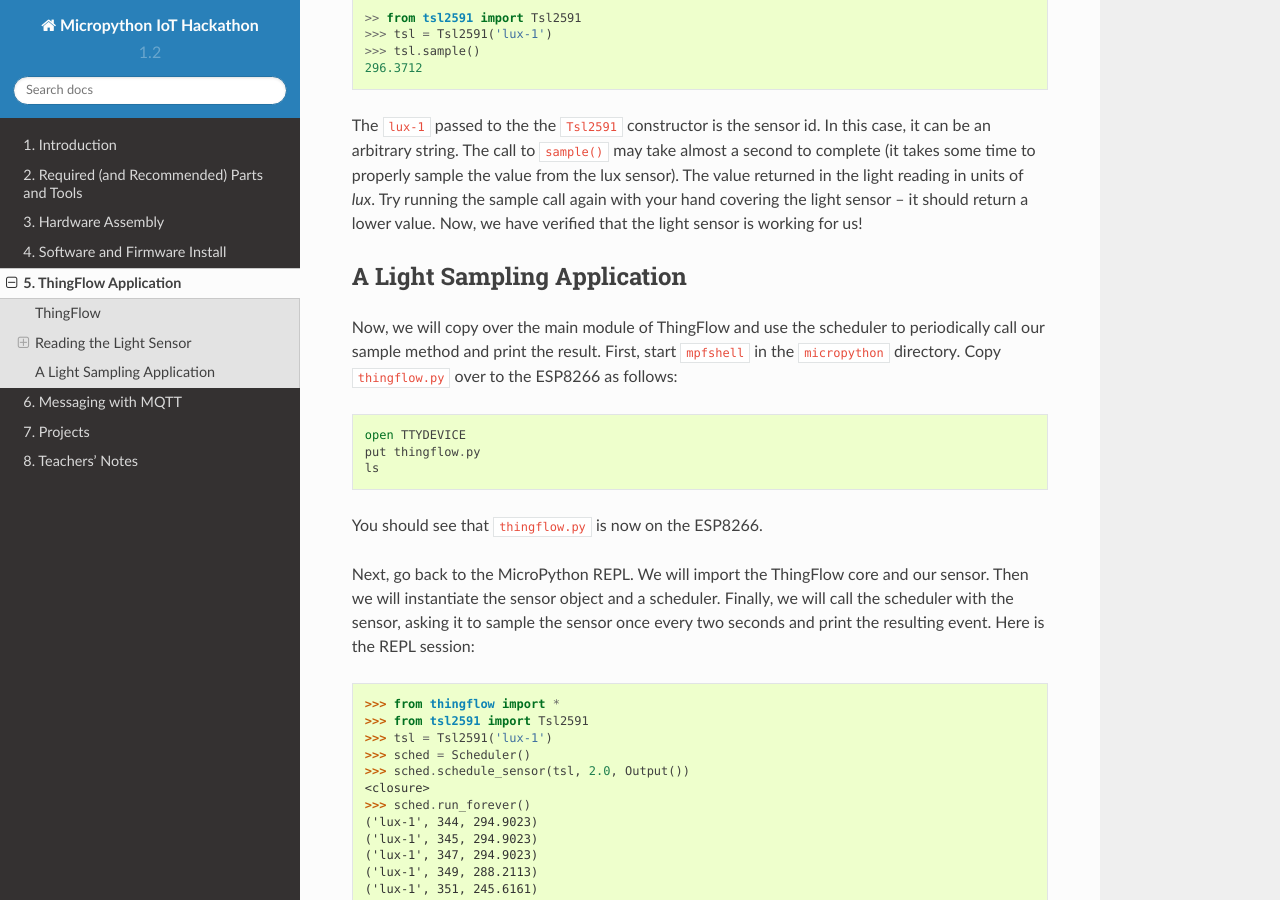
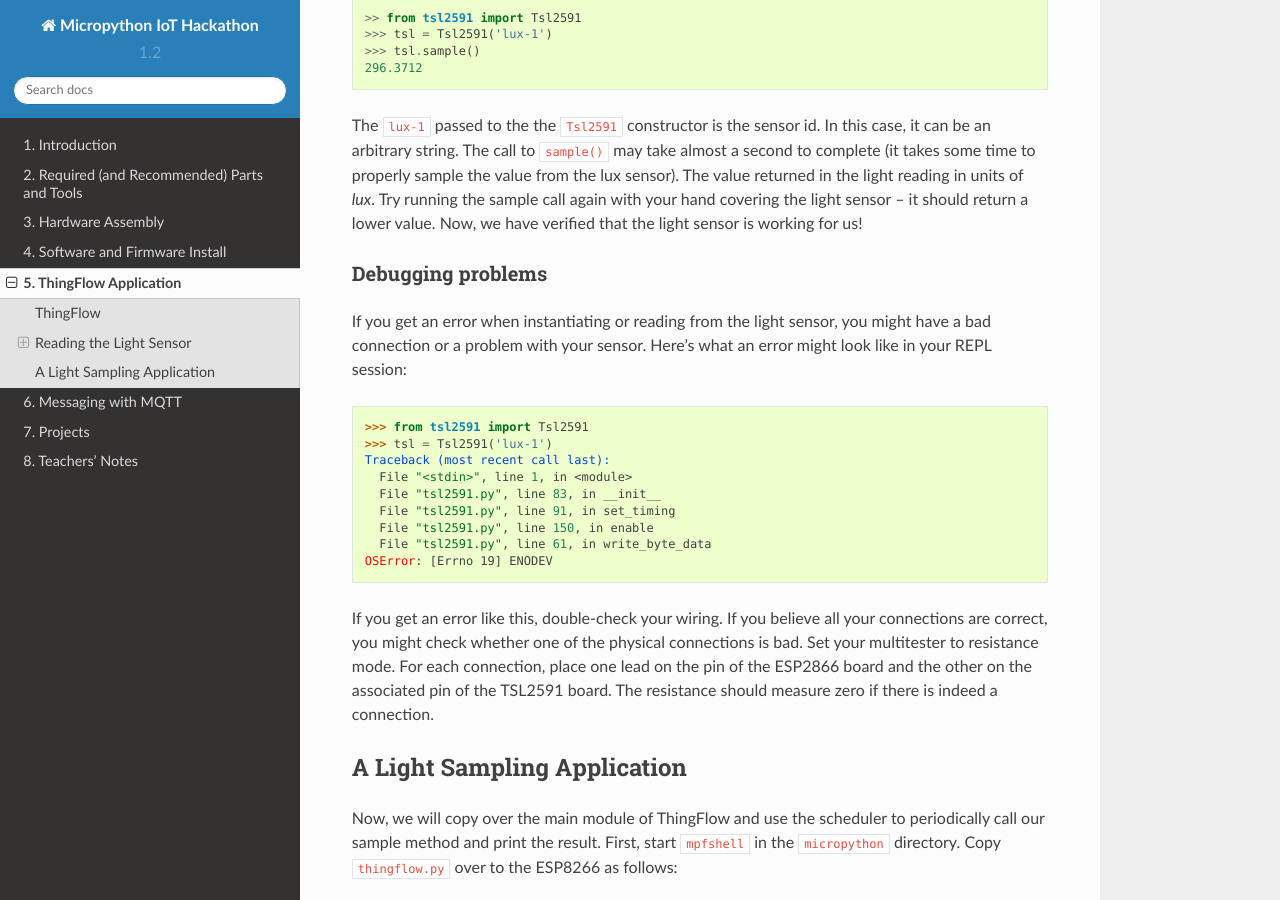
Before and after one commit to jfischer/micropython-iot-hackathon, a Sphinx documentation site: the page built from docs/thingflow-application.rst, in a window 1280 px wide and 900 px high, scrolled down 2085 px. Built offline with Sphinx 7.4.7 and the Read the Docs theme 2.0.0, drawn with Linux system fonts in a browser that asks for light colours.

Commit message:
Fixes #15 - describe errors for disconnected sensor

```diff
--- a/docs/thingflow-application.rst
+++ b/docs/thingflow-application.rst
@@ -109,6 +109,32 @@
 sensor -- it should return a lower value. Now, we have verified that the light
 sensor is working for us!
 
+Debugging problems
+~~~~~~~~~~~~~~~~~~
+If you get an error when instantiating or reading from the light sensor,
+you might have a bad connection or a problem with your sensor. Here's what
+an error might look like in your REPL session:
+
+.. code-block:: python
+
+    >>> from tsl2591 import Tsl2591
+    >>> tsl = Tsl2591('lux-1')
+    Traceback (most recent call last):
+      File "<stdin>", line 1, in <module>
+      File "tsl2591.py", line 83, in __init__
+      File "tsl2591.py", line 91, in set_timing
+      File "tsl2591.py", line 150, in enable
+      File "tsl2591.py", line 61, in write_byte_data
+    OSError: [Errno 19] ENODEV
+
+If you get an error like this, double-check your wiring.
+If you believe all your connections are correct,
+you might check whether one of the physical connections is bad. Set your
+multitester to resistance mode. For each connection, place one
+lead on the pin of the ESP2866 board and the other on the associated pin of
+the TSL2591 board. The resistance should measure zero if there is indeed
+a connection.
+
 A Light Sampling Application
 ----------------------------
 Now, we will copy over the main module of ThingFlow and use the scheduler
```
